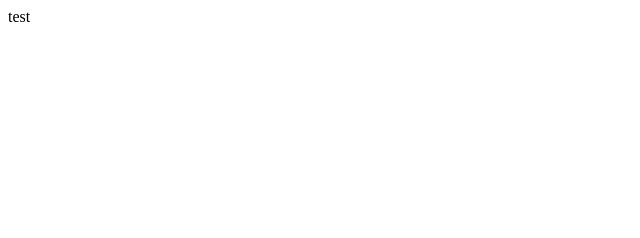
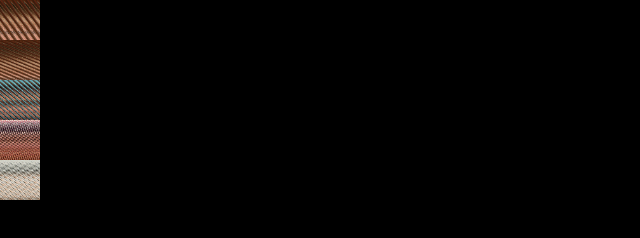
Before and after one commit to DamNub/life, a plain HTML site: page index.html in a window 1280 px wide. Shown: the whole page, without its empty margins (0-640 px from the left). Drawn offline with Linux system fonts and the light colour scheme.

Commit message:
Update index.html

```diff
--- a/index.html
+++ b/index.html
@@ -3,8 +3,91 @@
 <head>
   <meta charset="utf-8">
   <title></title>
+  <style>
+  body {
+    background-color: black;
+    margin: 0px;
+  }
+  </style>
+
+
+  <script>
+
+  var xcor = 0;
+  var ycor = 0;
+  var steps = 40;
+  var amount = 5;
+ var all = [] ;
+
+
+
+    window.onload = function getimg() {
+       for (var i = 0; i < amount; i++) {
+         var img = document.createElement("img");
+
+        img.src = i +".png";
+
+         console.log(img);
+         img.style.left = xcor + "px";
+         img.style.top = ycor  + "px";
+         img.style.width = steps + "px";
+         img.style.height = steps + "px";
+         img.style.position = "fixed";
+
+         var src = document.getElementById("main");
+         src.appendChild(img);
+
+
+         if (ycor > window.innerHeight) {
+           ycor = 0;
+           xcor += steps;
+         } else {
+           ycor+=steps;
+         }
+    }
+
+    xcor = 0;
+    ycor = 0;
+  };
+
+  setInterval(function () {
+     for (var i = 0; i < amount; i++) {
+       var img = document.createElement("img");
+       img.src = i +".png";
+
+       img.style.left = xcor + "px";
+       img.style.top = ycor  + "px";
+       img.style.width = steps + "px";
+       img.style.height = steps + "px";
+       img.style.position = "fixed";
+
+         var src = document.getElementById("main");
+         src.appendChild(img);
+
+
+       if (ycor > window.innerHeight) {
+         ycor = 0;
+         xcor += steps;
+       } else {
+         ycor+=steps;
+       }
+
+  }
+
+  xcor = 0;
+  ycor = 0;
+  amount += 1;
+}, 5000);
+
+
+
+  </script>
 </head>
 <body>
-    test
+
+<div id="main"> </div>
+
+
+
 </body>
 </html>
```
Lines whose indentation alone changed are shown as unchanged.
